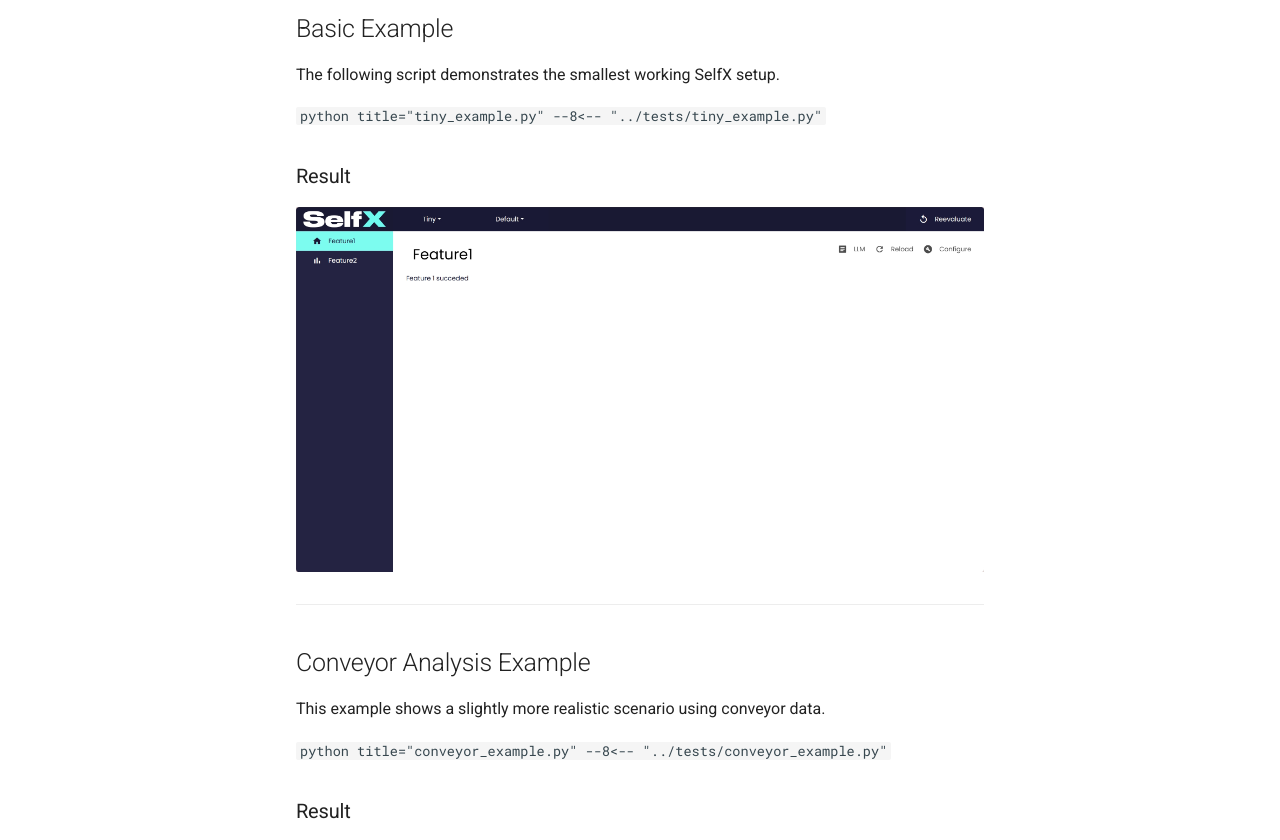
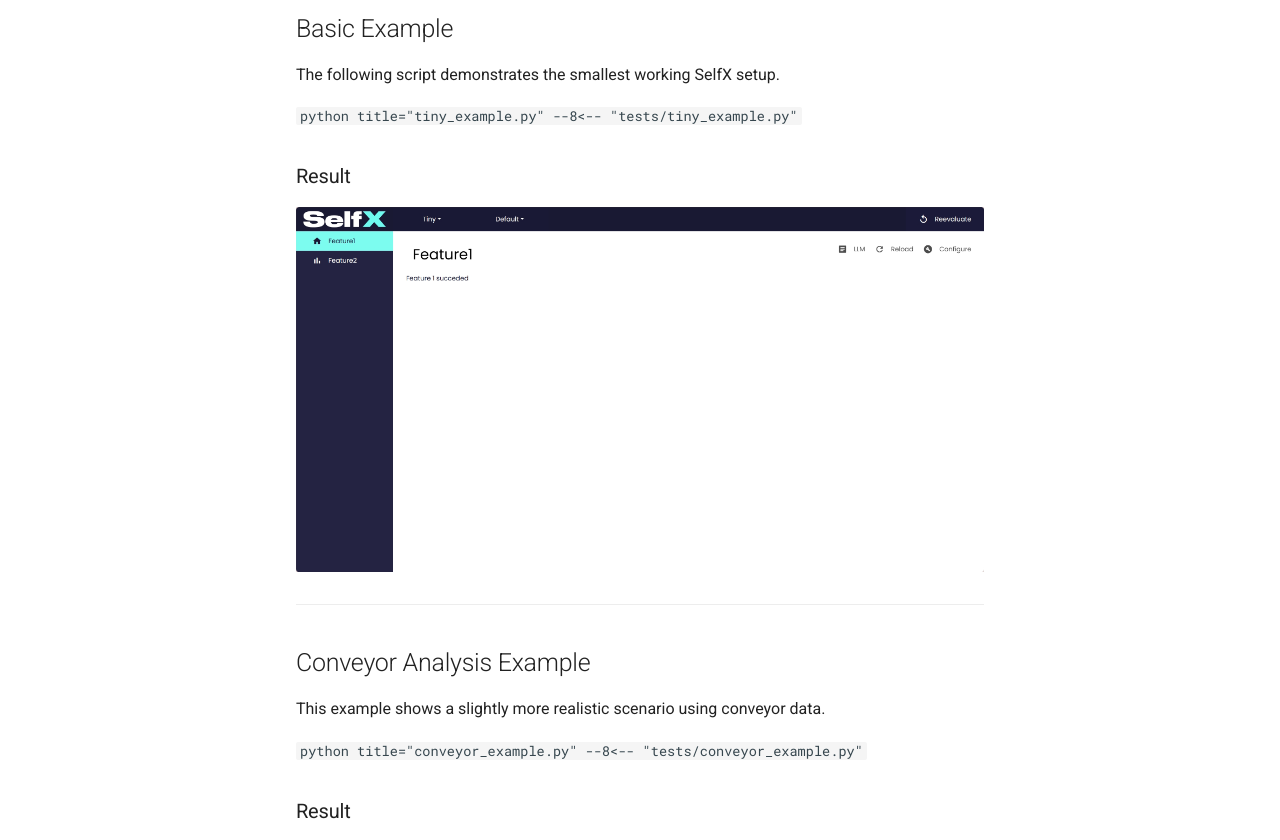
Before and after one commit to ai4cps-com/selfx-oss, an MkDocs documentation site: the page built from docs/getting-started.md, in a window 1280 px wide and 1400 px high. Shown: the part 286-1126 px from the top of the window. Built offline with MkDocs 1.6.1 and Material for MkDocs 9.7.7, drawn with Linux system fonts in a browser that asks for light colours; comment, search, counter and statistics services are not loaded.

Commit message:
fix mkdocs snippets

```diff
--- a/docs/getting-started.md
+++ b/docs/getting-started.md
@@ -10,7 +10,7 @@
 
 The following script demonstrates the smallest working SelfX setup.
 
-`python title="tiny_example.py" --8<-- "../tests/tiny_example.py"`
+`python title="tiny_example.py" --8<-- "tests/tiny_example.py"`
 
 ### Result
 
@@ -23,7 +23,7 @@
 This example shows a slightly more realistic scenario using conveyor
 data.
 
-`python title="conveyor_example.py" --8<-- "../tests/conveyor_example.py"`
+`python title="conveyor_example.py" --8<-- "tests/conveyor_example.py"`
 
 ### Result
 
--- a/mkdocs.yml
+++ b/mkdocs.yml
@@ -28,7 +28,9 @@
   - fenced_code
   - tables
   - pymdownx.highlight
-  - pymdownx.snippets
+  - pymdownx.snippets:
+      base_path:
+        - .
   - pymdownx.superfences
   - toc:
       permalink: true
--- a/selfx/version.py
+++ b/selfx/version.py
@@ -1 +1 @@
-__version__ = "0.1.24"
+__version__ = "0.1.25"
```
